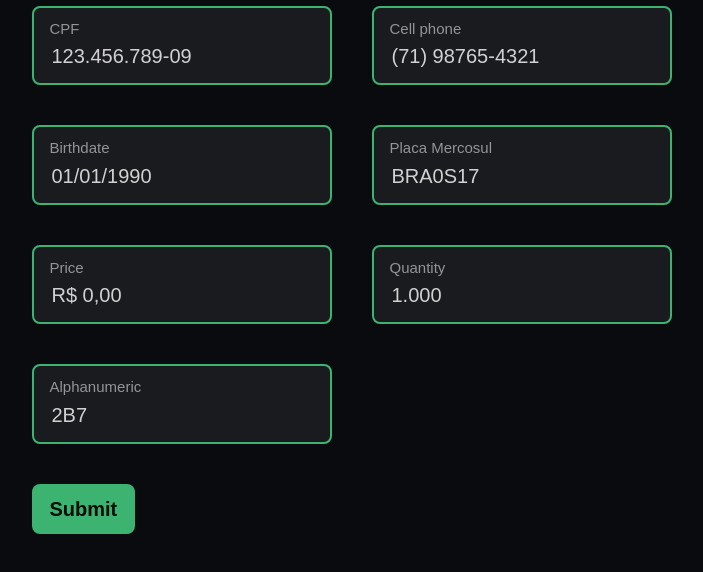
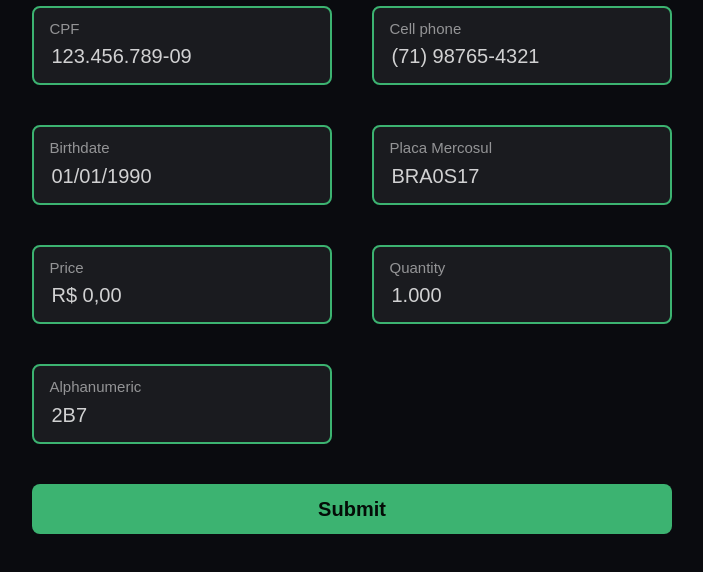
Before and after one commit to marcelo-ribeiro/smask, a plain HTML site: page index.html in a window 1280 px wide. Shown: the part 274-846 px from the top of the page, without its empty margins (288-991 px from the left). Drawn offline with Linux system fonts and the light colour scheme.

Commit message:
Visual improvements

```diff
--- a/index.html
+++ b/index.html
@@ -61,8 +61,8 @@
         <input id="custom" name="custom" type="text" placeholder="Digite aqui..." value="2B7" data-mask="ZZZ" required>
       </div>
 
-      <div style="grid-column: 1/2">
-        <button type="submit">Submit</button>
+      <div style="grid-column: 1/3; justify-items: end">
+        <button type="submit" style="width: 100%;">Submit</button>
       </div>
     </form>
   </section>
--- a/index.scss
+++ b/index.scss
@@ -53,7 +53,7 @@ img, svg {
 }
 
 button {
-  padding: 0.5rem .875rem;
+  padding: 0.5rem 1.5rem;
   font: inherit;
   font-weight: 700;
   color: var(--button-foreground);
```
Also changed, not shown: index.css.
